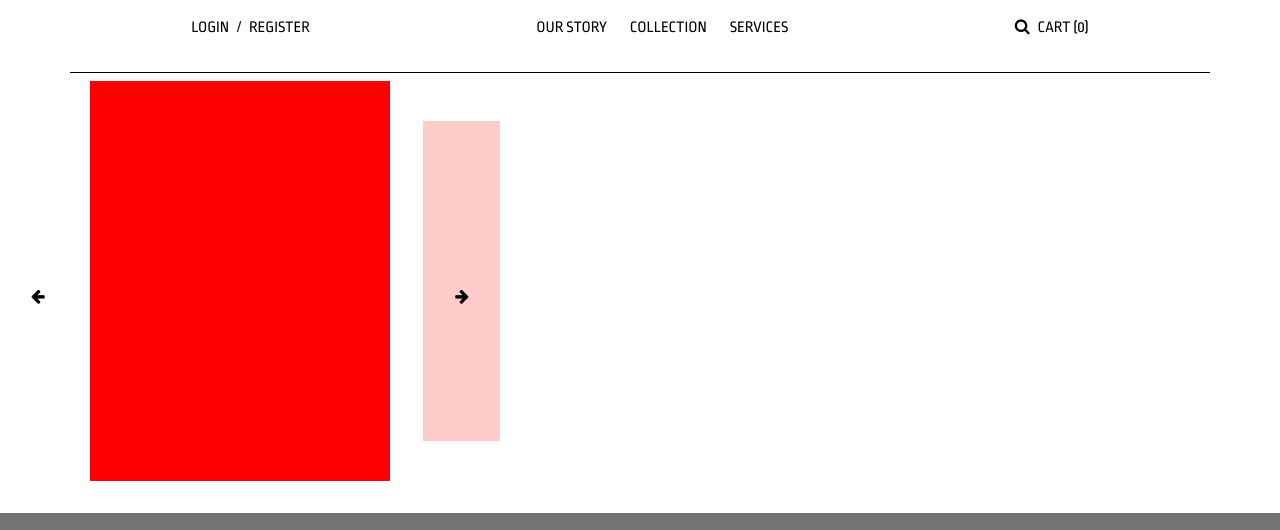
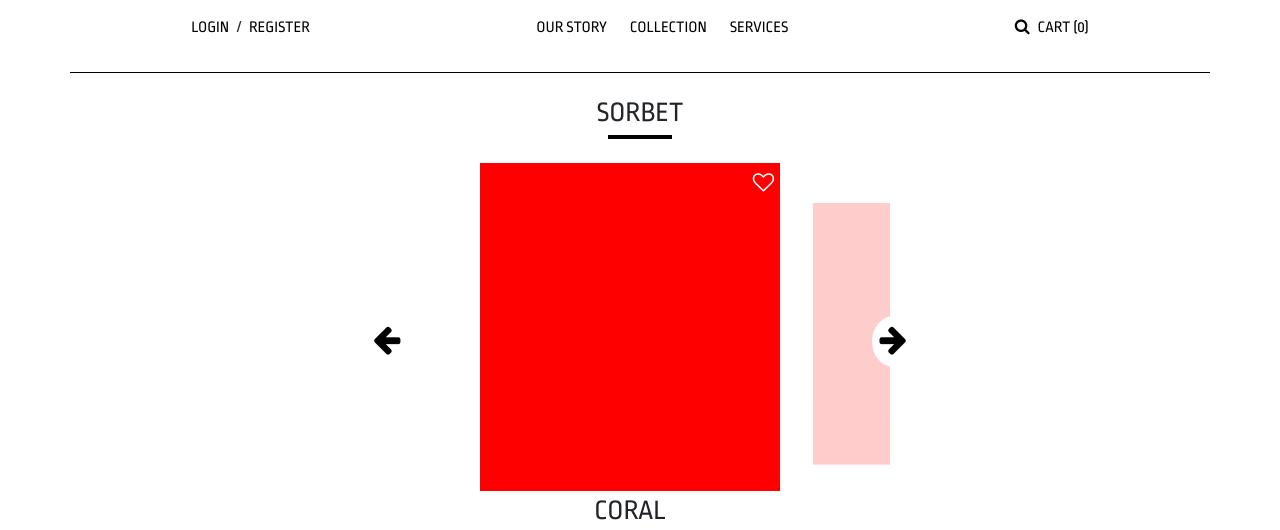
Before and after one commit to samurai008/ezmatemplate, a website: page app/product-page.html in a window 1280 px wide. Shown: the part 100-630 px from the top of the page. Drawn offline with nearby package versions, Linux system fonts and the light colour scheme.

Commit message:
product page carousel w/ responsiveness'

```diff
--- a/app/product-page.html
+++ b/app/product-page.html
@@ -44,18 +44,52 @@
 
     </div>
 
+    <div class="title-underline-center mt-4 mb-4">
+        sorbet
+    </div>
 
     <div class="carousel-wrapper">
         <div class="parent">
-            <div class="block active"></div>
-            <div class="block"></div>
-            <div class="block"></div>
-            <div class="block"></div>
-            <div class="block"></div>
+            <div class="block active">
+                <div class="prod-fav-icon">
+                    <i class="fa fa-heart-o fa-lg" aria-hidden="true"></i>
+                </div>
+                <div class="prod-title">
+                    <h3>coral</h3>
+                    <h5>inr 1000</h5>
+                </div>
+            </div>
+            <div class="block">
+                <div class="prod-fav-icon">
+                    <i class="fa fa-heart-o fa-lg" aria-hidden="true"></i>
+                </div>
+                <div class="prod-title">
+                    <h3>coral</h3>
+                    <h5>inr 1000</h5>
+                </div>
+            </div>
+            <div class="block">
+                <div class="prod-fav-icon">
+                    <i class="fa fa-heart-o fa-lg" aria-hidden="true"></i>
+                </div>
+                <div class="prod-title">
+                    <h3>coral</h3>
+                    <h5>inr 1000</h5>
+                </div>
+            </div>
+            <div class="block">
+                <div class="prod-fav-icon">
+                    <i class="fa fa-heart-o fa-lg" aria-hidden="true"></i>
+                </div>
+                <div class="prod-title">
+                    <h3>coral</h3>
+                    <h5>inr 1000</h5>
+                </div>
+            </div>
         </div>
 
-        <button id="next" class="btn-none"><i class="fa fa-arrow-right"></i></button>
-        <button id="prev" class="btn-none"><i class="fa fa-arrow-left"></i></button>
+        <button id="next" class="btn-none"><i class="fa fa-arrow-right fa-2x"></i></button>
+        <button id="prev" class="btn-none"><i class="fa fa-arrow-left fa-2x"></i></button>
     </div>
 
     <div class="footer">
@@ -131,10 +165,17 @@
         }
 
         function translate300(i) {
+            var present = document.querySelector('.active');
             var trans = anime({
                 targets: el,
                 translateX: i,
+                scale: 0.8
             });
+            var p = anime({
+                targets: present,
+                translateX: i,
+                scale: 1,
+            })
         }
 
 
--- a/app/scss/styles.scss
+++ b/app/scss/styles.scss
@@ -378,13 +378,28 @@ label:hover:before {
 }
 
 .carousel-wrapper {
+
+  @include media-breakpoint-down(sm) {
+    & {
+      max-width: 300px;
+    }
+  }
+
   max-width: 500px;
   position: relative;
+  @extend .mr-auto;
+  @extend .ml-auto;
 
   .parent {
     white-space: nowrap;
     overflow-x: hidden;
     padding-left: 90px;
+
+    @include media-breakpoint-down(sm) {
+      & {
+        padding: 0;
+      }
+    }
 
     .block {
       width: 300px;
@@ -393,6 +408,23 @@ label:hover:before {
       display: inline-block;
       opacity: 0.2;
       transform: scale(0.8);
+      position: relative;
+
+      .prod-fav-icon {
+        position: absolute;
+        color: $secondary;
+        right: 2%;
+        top: 2%;
+      }
+
+      .prod-title {
+        position: absolute;
+        bottom: 0;
+        width: 100%;
+        background: $secondary;
+        @extend .pt-1;
+        @extend .text-center;
+      }
     }
 
     .active {
@@ -402,15 +434,29 @@ label:hover:before {
 
   }
 
+  .mt-2em {
+    margin-top: -51px;
+  }
+
+  .control-bg {
+    @extend .rounded-circle;
+    @extend .p-2;
+    background: $secondary;
+  }
+
   #next {
     position: absolute;
     top: 50%;
-    right: 5%;
+    right: -5%;
+    @extend .mt-2em;
+    @extend .control-bg;
   }
 
   #prev {
     position: absolute;
     top: 50%;
-    left: 5%;
+    left: -5%;
+    @extend .mt-2em;
+    @extend .control-bg;
   }
 }
```
Also changed, not shown: app/css/styles.css.
